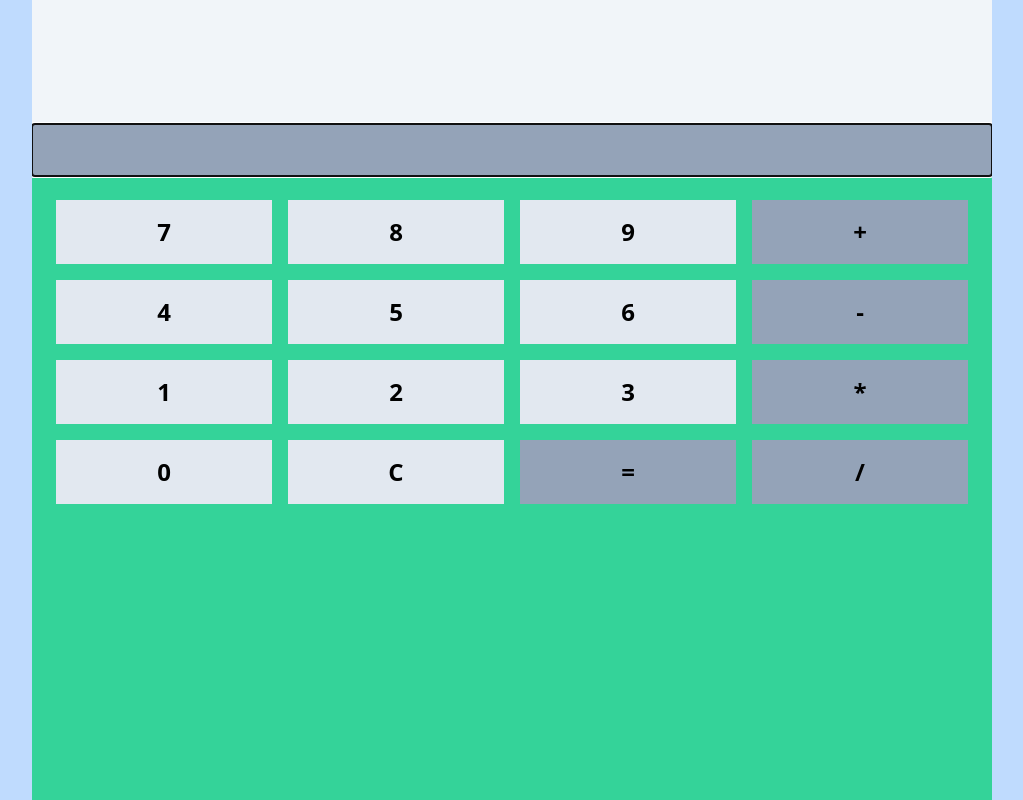
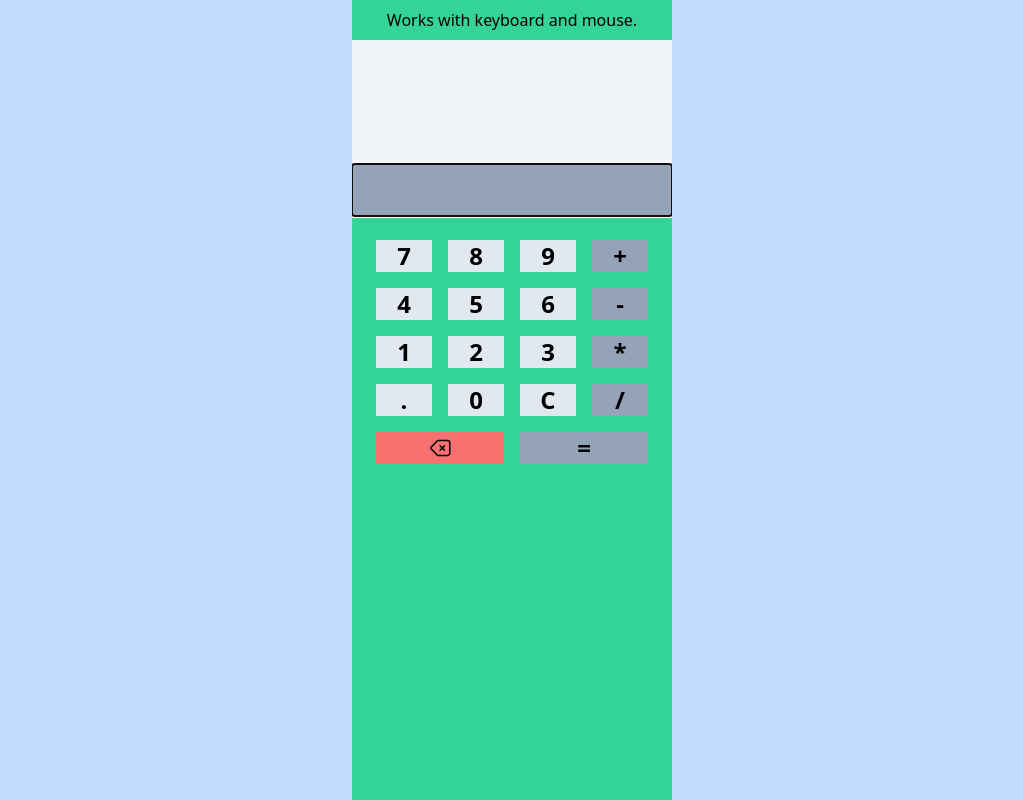
Before and after one commit to Toufiquer/calculator, a plain HTML site: page index.html in a window 1280 px wide. Shown: the whole page, without its empty margins (128-1151 px from the left). Drawn offline with nearby package versions, Linux system fonts and the light colour scheme.

Commit message:
design update and fix bug

```diff
--- a/app.js
+++ b/app.js
@@ -25,16 +25,23 @@ function calculationFn() {
 }
 dqs("#calculator-btn").addEventListener("click", function (e) {
   let currentValue = e.target.innerText;
-
   if (currentValue === "C") {
     clearAll();
   } else if (currentValue === "=") {
     calculationFn();
-    // dqs("#outPut-top").innerText = calculation;
+  } else if (currentValue === undefined) {
+    let newValue = dqs("#outPut").value;
+    console.log(newValue, " => Line No: 34");
+  } else if (!isNaN(currentValue)) {
+    dqs("#outPut").value += currentValue;
   }
 });
 document.body.addEventListener("keyup", function (e) {
   if (e.key === "Enter") {
     calculationFn();
+  } else if (false) {
+    //
+  } else {
+    dqs("#outPut").focus();
   }
 });
--- a/index.html
+++ b/index.html
@@ -8,97 +8,36 @@
     <title>Calculator</title>
   </head>
   <body class="bg-blue-200">
-    <div
-      class="container mx-auto bg-emerald-400 w-3/4 min-h-screen overflow-hidden"
-    >
+    <div class="container mx-auto bg-emerald-400 w-3/4 max-w-xs min-h-screen overflow-hidden">
+      <div class="text-bold text-center py-2">Works with keyboard and mouse.</div>
       <div class="h-44 bg-slate-100 flex flex-column relative">
-        <span
-          id="outPut-top"
-          class="absolute bottom-14 right-0 m-4 text-3xl text-gray-600"
-        ></span>
-        <input autofocus id="outPut" class="absolute bottom-0 right-0 p-2 text-3xl bg-slate-400 w-full text-yellow-50"></input>
+        <span id="outPut-top" class="absolute bottom-14 right-0 m-4 text-3xl text-gray-600"></span>
+        <input autofocus id="outPut" class="absolute bottom-0 right-0 p-2 text-3xl bg-slate-400 w-full text-yellow-50" />
       </div>
       <div id="calculator-btn" class="grid grid-cols-4 gap-4 m-6">
-        <div
-          class="hover:cursor-pointer hover:bg-teal-300 text-center bg-slate-200 p-4 text-2xl font-bold"
-        >
-          7
+        <div class="hover:cursor-pointer hover:bg-teal-300 text-center bg-slate-200 text-2xl font-bold">7</div>
+        <div class="hover:cursor-pointer hover:bg-teal-300 text-center bg-slate-200 text-2xl font-bold">8</div>
+        <div class="hover:cursor-pointer hover:bg-teal-300 text-center bg-slate-200 text-2xl font-bold">9</div>
+        <div class="hover:cursor-pointer hover:bg-teal-300 text-center bg-slate-400 text-2xl font-bold">+</div>
+        <div class="hover:cursor-pointer hover:bg-teal-300 text-center bg-slate-200 text-2xl font-bold">4</div>
+        <div class="hover:cursor-pointer hover:bg-teal-300 text-center bg-slate-200 text-2xl font-bold">5</div>
+        <div class="hover:cursor-pointer hover:bg-teal-300 text-center bg-slate-200 text-2xl font-bold">6</div>
+        <div class="hover:cursor-pointer hover:bg-teal-300 text-center bg-slate-400 text-2xl font-bold">-</div>
+        <div class="hover:cursor-pointer hover:bg-teal-300 text-center bg-slate-200 text-2xl font-bold">1</div>
+        <div class="hover:cursor-pointer hover:bg-teal-300 text-center bg-slate-200 text-2xl font-bold">2</div>
+        <div class="hover:cursor-pointer hover:bg-teal-300 text-center bg-slate-200 text-2xl font-bold">3</div>
+        <div class="hover:cursor-pointer hover:bg-teal-300 text-center bg-slate-400 text-2xl font-bold">*</div>
+        <div class="hover:cursor-pointer hover:bg-teal-300 text-center bg-slate-200 text-2xl font-bold">.</div>
+        <div class="hover:cursor-pointer hover:bg-teal-300 text-center bg-slate-200 text-2xl font-bold">0</div>
+        <div class="hover:cursor-pointer hover:bg-teal-300 text-center bg-slate-200 text-2xl font-bold">C</div>
+
+        <div class="hover:cursor-pointer hover:bg-teal-300 text-center bg-slate-400 text-2xl font-bold">/</div>
+        <div class="hover:cursor-pointer hover:bg-red-500 text-center bg-red-400 text-2xl font-bold col-span-2 flex justify-center items-center" value="svg">
+          <svg xmlns="http://www.w3.org/2000/svg" fill="none" viewBox="0 0 24 24" stroke-width="1.5" stroke="currentColor" class="w-6 h-6 flex justify-center items-center">
+            <path stroke-linecap="round" stroke-linejoin="round" d="M12 9.75L14.25 12m0 0l2.25 2.25M14.25 12l2.25-2.25M14.25 12L12 14.25m-2.58 4.92l-6.375-6.375a1.125 1.125 0 010-1.59L9.42 4.83c.211-.211.498-.33.796-.33H19.5a2.25 2.25 0 012.25 2.25v10.5a2.25 2.25 0 01-2.25 2.25h-9.284c-.298 0-.585-.119-.796-.33z" />
+          </svg>
         </div>
-        <div
-          class="hover:cursor-pointer hover:bg-teal-300 text-center bg-slate-200 p-4 text-2xl font-bold"
-        >
-          8
-        </div>
-        <div
-          class="hover:cursor-pointer hover:bg-teal-300 text-center bg-slate-200 p-4 text-2xl font-bold"
-        >
-          9
-        </div>
-        <div
-          class="hover:cursor-pointer hover:bg-teal-300 text-center bg-slate-400 p-4 text-2xl font-bold"
-        >
-          +
-        </div>
-        <div
-          class="hover:cursor-pointer hover:bg-teal-300 text-center bg-slate-200 p-4 text-2xl font-bold"
-        >
-          4
-        </div>
-        <div
-          class="hover:cursor-pointer hover:bg-teal-300 text-center bg-slate-200 p-4 text-2xl font-bold"
-        >
-          5
-        </div>
-        <div
-          class="hover:cursor-pointer hover:bg-teal-300 text-center bg-slate-200 p-4 text-2xl font-bold"
-        >
-          6
-        </div>
-        <div
-          class="hover:cursor-pointer hover:bg-teal-300 text-center bg-slate-400 p-4 text-2xl font-bold"
-        >
-          -
-        </div>
-        <div
-          class="hover:cursor-pointer hover:bg-teal-300 text-center bg-slate-200 p-4 text-2xl font-bold"
-        >
-          1
-        </div>
-        <div
-          class="hover:cursor-pointer hover:bg-teal-300 text-center bg-slate-200 p-4 text-2xl font-bold"
-        >
-          2
-        </div>
-        <div
-          class="hover:cursor-pointer hover:bg-teal-300 text-center bg-slate-200 p-4 text-2xl font-bold"
-        >
-          3
-        </div>
-        <div
-          class="hover:cursor-pointer hover:bg-teal-300 text-center bg-slate-400 p-4 text-2xl font-bold"
-        >
-          *
-        </div>
-        <div
-          class="hover:cursor-pointer hover:bg-teal-300 text-center bg-slate-200 p-4 text-2xl font-bold"
-        >
-          0
-        </div>
-        <div
-          class="hover:cursor-pointer hover:bg-teal-300 text-center bg-slate-200 p-4 text-2xl font-bold"
-        >
-          C
-        </div>
-        <div
-          class="hover:cursor-pointer hover:bg-teal-300 text-center bg-slate-400 p-4 text-2xl font-bold"
-        >
-          =
-        </div>
-        <div
-          class="hover:cursor-pointer hover:bg-teal-300 text-center bg-slate-400 p-4 text-2xl font-bold"
-        >
-          /
-        </div>
+        <div class="hover:cursor-pointer hover:bg-teal-300 text-center bg-slate-400 text-2xl font-bold col-span-2">=</div>
       </div>
     </div>
 
```
Also changed, not shown: 1 other file.
